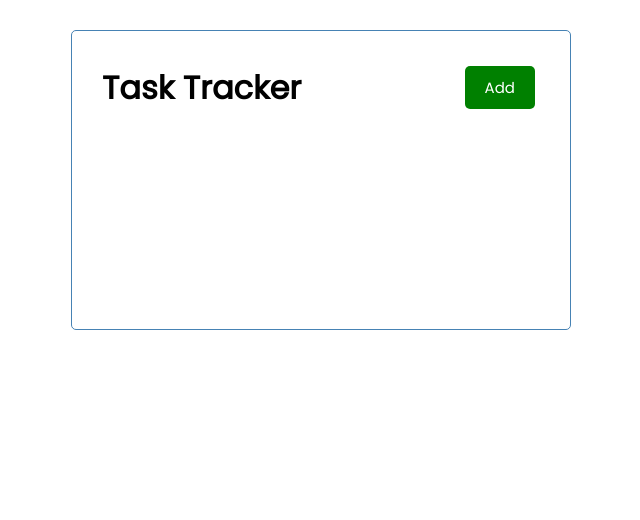
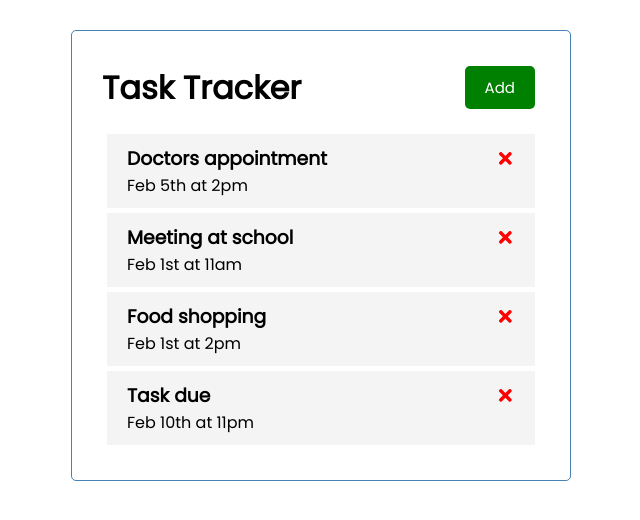
Before and after one commit to loChris/react-task-tracker, a React (Create React App) app: page / in a window 1280 px wide. Shown: the top 520 px of the page, without its empty margins (319-959 px from the left). Built offline with nearby package versions, Linux system fonts and the light colour scheme.

Commit message:
Added react-icons and set up state management for different tasks

```diff
--- a/package.json
+++ b/package.json
@@ -8,6 +8,7 @@
     "@testing-library/user-event": "^12.1.10",
     "react": "^17.0.1",
     "react-dom": "^17.0.1",
+    "react-icons": "^4.2.0",
     "react-scripts": "4.0.3",
     "web-vitals": "^1.0.1"
   },
--- a/src/App.js
+++ b/src/App.js
@@ -1,9 +1,39 @@
 import Header from './components/Header';
+import Tasks from './components/Tasks';
+import { useState } from 'react';
 
 function App() {
+	const [tasks, setTasks] = useState([
+		{
+			id: 1,
+			task: 'Doctors appointment',
+			date: 'Feb 5th at 2pm',
+			reminder: true,
+		},
+		{
+			id: 2,
+			task: 'Meeting at school',
+			date: 'Feb 1st at 11am',
+			reminder: true,
+		},
+		{
+			id: 3,
+			task: 'Food shopping',
+			date: 'Feb 1st at 2pm',
+			reminder: false,
+		},
+		{
+			id: 4,
+			task: 'Task due',
+			date: 'Feb 10th at 11pm',
+			reminder: true,
+		},
+	]);
+
 	return (
 		<div className="App">
 			<Header />
+			<Tasks tasks={tasks} />
 		</div>
 	);
 }
--- /dev/null
+++ b/src/components/Task.js
@@ -0,0 +1,16 @@
+import React from 'react';
+import { FaTimes } from 'react-icons/fa';
+
+const Task = ({ task }) => {
+	return (
+		<div className="task">
+			<h3>
+				{task.task}{' '}
+				<FaTimes style={{ color: 'red', cursor: 'pointer' }} />
+			</h3>
+			<p>{task.date}</p>
+		</div>
+	);
+};
+
+export default Task;
--- /dev/null
+++ b/src/components/Tasks.js
@@ -0,0 +1,14 @@
+import React from 'react';
+import Task from './Task';
+
+const Tasks = ({ tasks }) => {
+	return (
+		<>
+			{tasks.map((task) => (
+				<Task key={task.id} task={task} />
+			))}
+		</>
+	);
+};
+
+export default Tasks;
```
Also changed, not shown: 1 other file (tests, documents, lock files or other folders).
